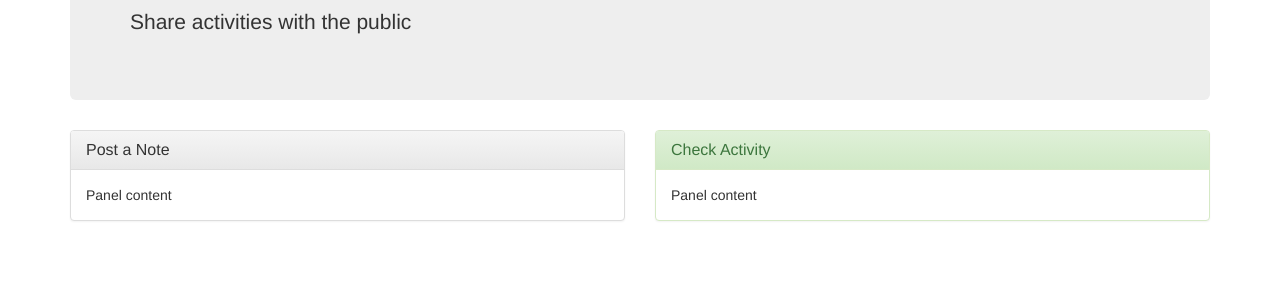
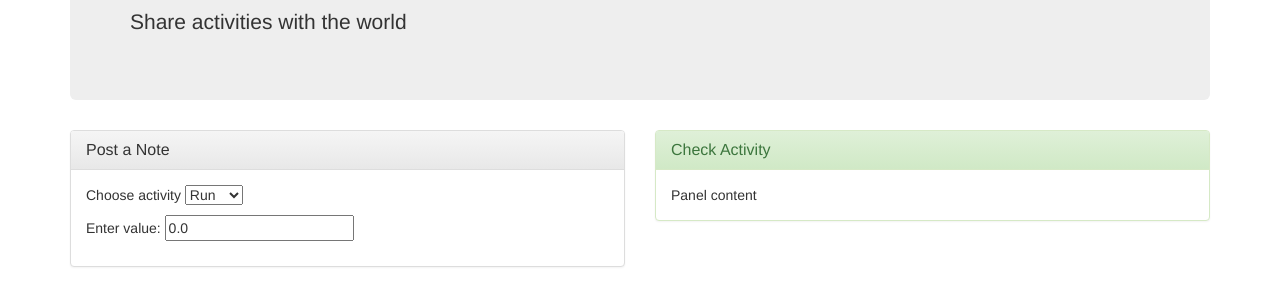
Before and after one commit to alimam/cloudnotes, a plain HTML site: page index.html in a window 1280 px wide. Shown: the part 210-516 px from the top of the page. Drawn offline with nearby package versions, Linux system fonts and the light colour scheme.

Commit message:
Added select and input fields in post a note section

```diff
--- a/index.html
+++ b/index.html
@@ -37,7 +37,7 @@
       <!-- Main jumbotron for a primary marketing message or call to action -->
       <div class="jumbotron">
         <h1>CloudNotes</h1>
-        <p>Share activities with the public</p>
+        <p>Share activities with the world</p>
       </div>
 
       <div class="row">
@@ -47,7 +47,18 @@
               <h3 class="panel-title">Post a Note</h3>
             </div>
             <div class="panel-body">
-              Panel content
+              <p>Choose activity
+                <select>
+                  <option value="run">Run</option>
+                  <option value="yoga">Yoga</option>
+                  <option value="study">Study</option>
+                </select>
+              </p>
+              <p>
+                Enter value:
+                <input type="number" name="aValue" value="0.0">
+              </p>
+
             </div>
           </div>
 
```
